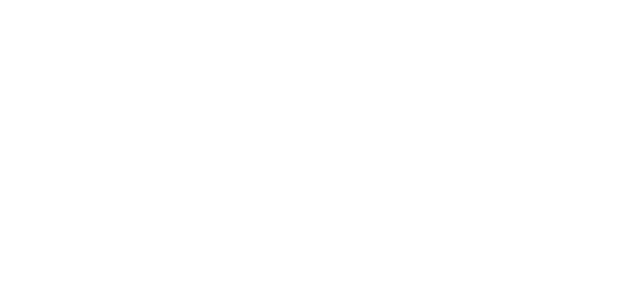
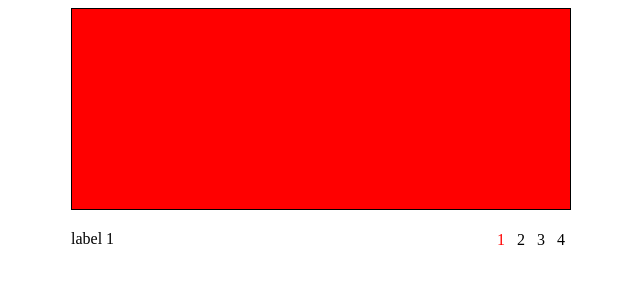
Before and after one commit to ShiraseAkira/cssMemSlider, a plain HTML site: page cssMemSlider/index.html in a window 1280 px wide. Shown: the whole page, without its empty margins (319-959 px from the left). Drawn offline with Linux system fonts and the light colour scheme.

Commit message:
feat: desktop layout concept (Sun, Oct 17, 2021  5:49:17 PM)

```diff
--- a/cssMemSlider/index.html
+++ b/cssMemSlider/index.html
@@ -6,6 +6,26 @@
     <link rel="stylesheet" href="style.css">
 </head>
 <body>
+    <div class="cssMemSlider">
+        <input type="radio" name="slides" id="slide1" checked>
+        <div class="slide slide1"></div>
+        <p class="caption">label 1</p>
+        <label for="slide1">1</label>
 
+        <input type="radio" name="slides" id="slide2">
+        <div class="slide slide2"></div>
+        <p class="caption">label 2</p>
+        <label for="slide2">2</label>
+
+        <input type="radio" name="slides" id="slide3">
+        <div class="slide slide3"></div>
+        <p class="caption">label 3</p>
+        <label for="slide3">3</label>
+
+        <input type="radio" name="slides" id="slide4">
+        <div class="slide slide4"></div>
+        <p class="caption">label 4</p>
+        <label for="slide4">4</label>
+    </div>
 </body>
 </html>
--- a/cssMemSlider/style.css
+++ b/cssMemSlider/style.css
@@ -0,0 +1,62 @@
+.cssMemSlider {
+  display: flex;
+  flex-wrap: wrap;
+  margin: 0 auto;
+  width: 500px;
+}
+
+input,
+.slide,
+.caption {
+  display: none;
+}
+
+input:checked + .slide,
+input:checked + .slide + .caption {
+  display: block;
+}
+
+.caption,
+label {
+  margin: 20px 0;
+}
+
+.caption {
+  flex: 1;
+}
+
+label {
+  order: 1;
+  display: flex;
+  justify-content: center;
+  align-items: center;
+  width: 20px;
+  height: 20px;
+}
+
+/* some basic styling*/
+.slide1 {
+  background-color: red;
+}
+
+.slide2 {
+  background-color: green;
+}
+
+.slide3 {
+  background-color: blue;
+}
+
+.slide4 {
+  background-color: black;
+}
+
+.slide {
+  width: 500px;
+  height: 200px;
+  border: 1px solid black;
+}
+
+input:checked + .slide + .caption + label {
+  color: red;
+}
```
